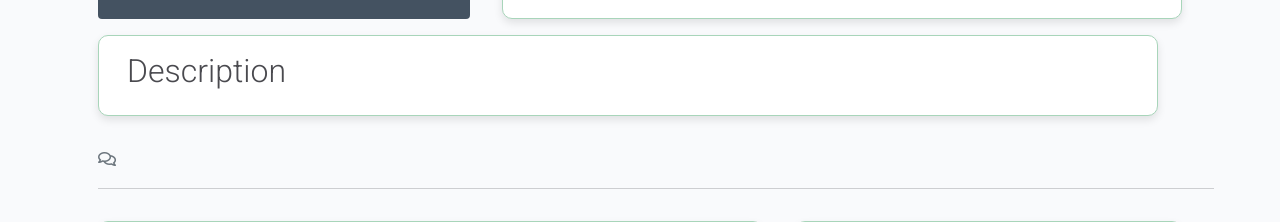
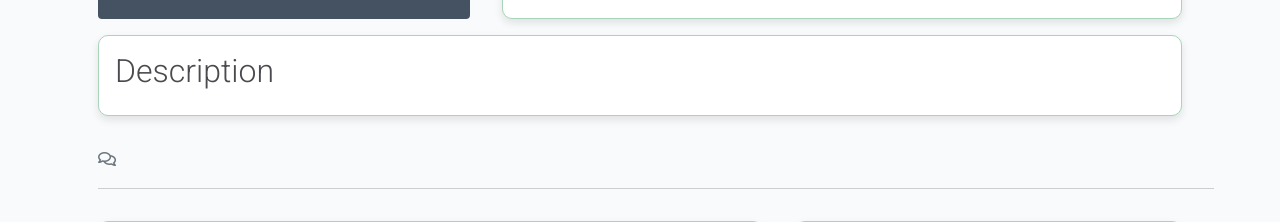
Before and after one commit to laskinner/risk-matrix-builder, a Django app: template risks_outcomes/templates/risks_outcomes/outcome_detail.html in a window 1280 px wide. Shown: the part 255-477 px from the top of the page. Run offline with Django 4.2, Linux system fonts and the light colour scheme; the template is opened without the code that fills it, so the values that code supplies are empty; some libraries are stand-ins or nearby versions.

Commit message:
Deleted row class from main body content

```diff
--- a/risks_outcomes/templates/risks_outcomes/outcome_detail.html
+++ b/risks_outcomes/templates/risks_outcomes/outcome_detail.html
@@ -23,7 +23,7 @@
         </div>
       </div>
     <!-- Begin container of main body -->
-      <div class="row">
+      <div>
         <div class="col card m-3 left top">
           <div class="card-body">
             <h2>Description</h2>
```
